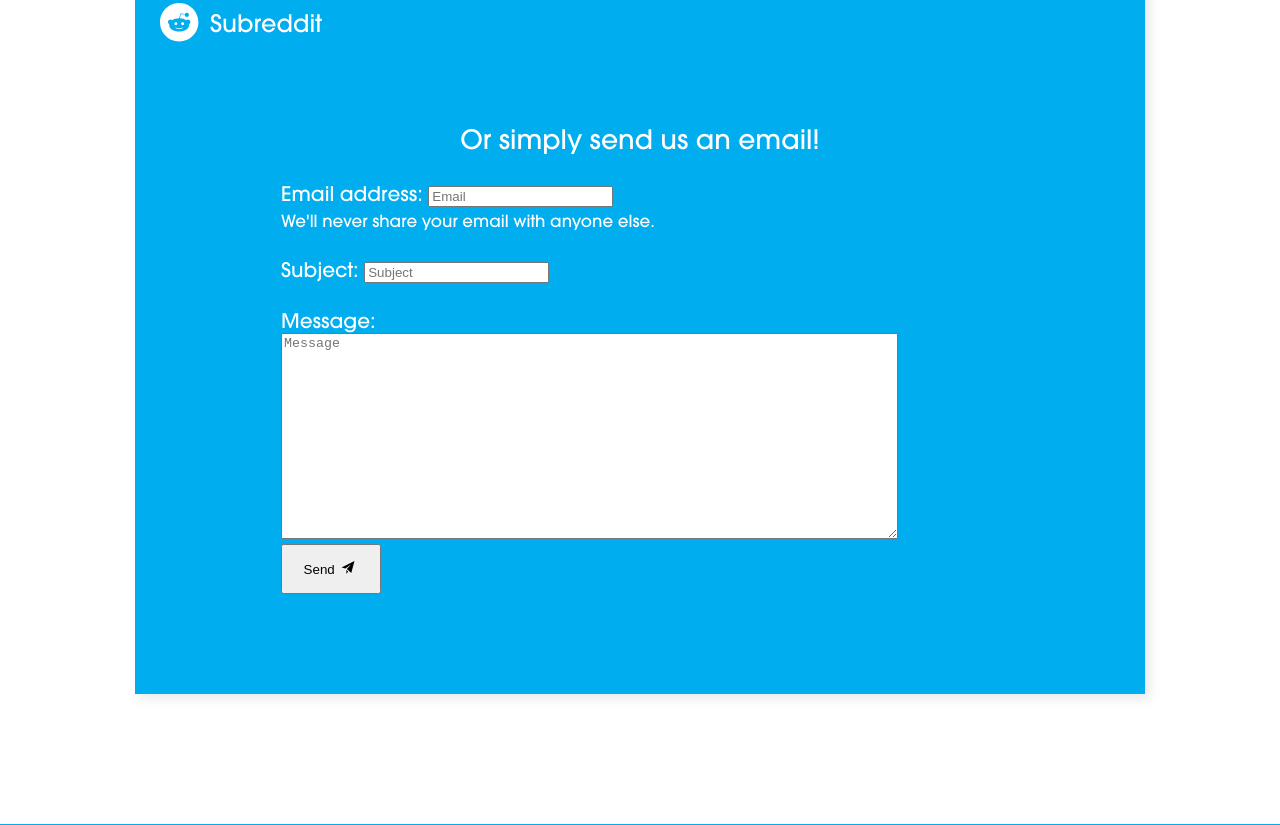
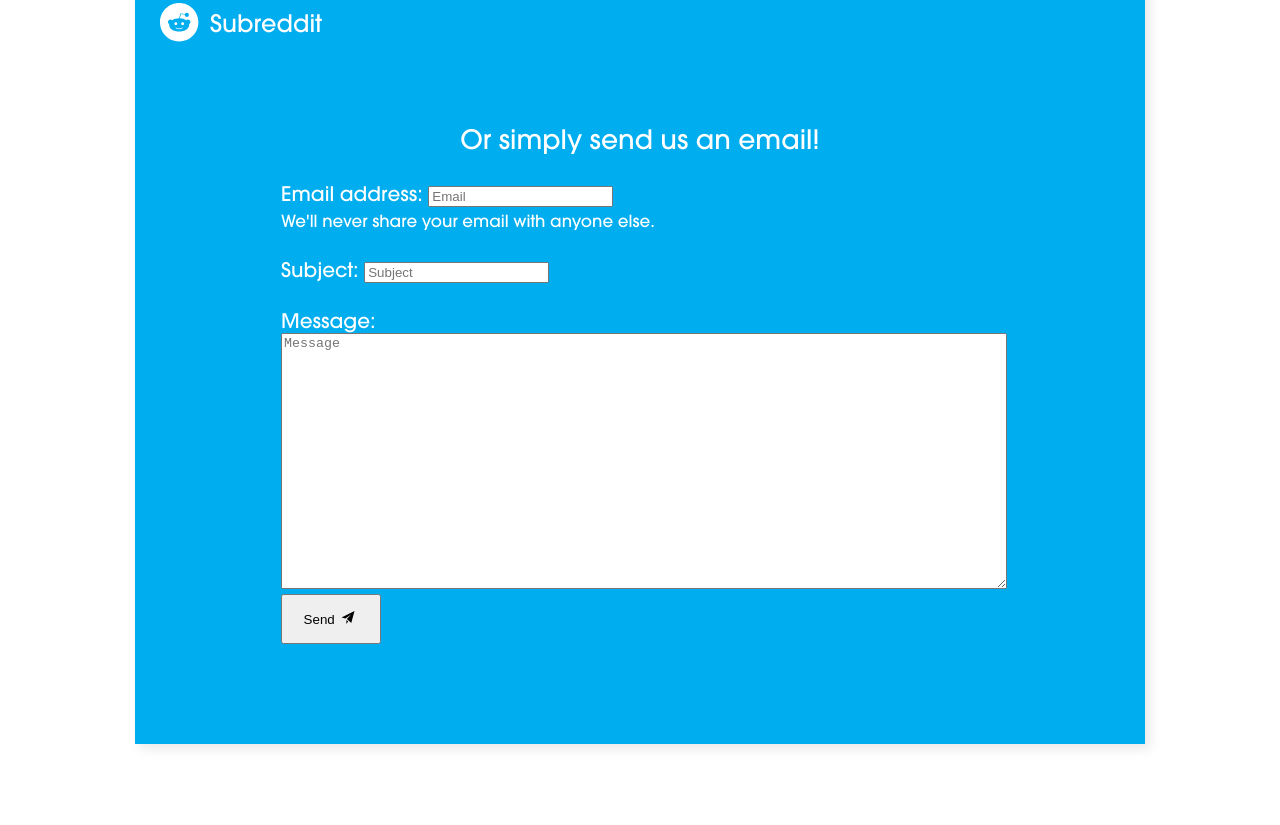
Before and after one commit to Zewatara/StudioLoveliesWebsite, a website: page public/views/contact.html in a window 1280 px wide. Shown: the part 535-1360 px from the top of the page. Drawn offline with Linux system fonts and the light colour scheme; files that its build step writes are made by us from their sources; files whose address does not match are found by name.

Commit message:
Update contact.html

```diff
--- a/public/views/contact.html
+++ b/public/views/contact.html
@@ -66,7 +66,7 @@
         </h3>
         <div class="spacer-50"></div>
         <h2 class="center" style="font-weight: 400;">Or simply send us an email!</h2>
-        <div class="container center" style="margin-left: 10%; max-width: 100%;">
+        <div class="container center" style="margin-left: 10%; width: 100%; max-width: 100%;">
             <form id="emailForm" style="text-align: left; width: 100%;">
                 <div>
                     <label for="exampleInputEmail1">Email address:</label>
@@ -81,7 +81,7 @@
                 <div class="spacer-25"></div>
                 <div>
                     <label for="exampleInputPassword1">Message:</label><br>
-                    <textarea style="height: 200px; width: 75%;" class="form-control" id="message" placeholder="Message" required></textarea>
+                    <textarea style="max-height: 250px; height: 250px; max-width: 75%; width: 75%;" class="form-control" id="message" placeholder="Message" required></textarea>
                 </div>
                 <button type="submit" id="submit" style="width: 100px; height: 50px; cursor: pointer;">Send <svg xmlns="http://www.w3.org/2000/svg" width="20" height="13" viewBox="0 0 24 24"><path d="M24 0l-6 22-8.129-7.239 7.802-8.234-10.458 7.227-7.215-1.754 24-12zm-15 16.668v7.332l3.258-4.431-3.258-2.901z"></path></svg></button>
             </form>
```
